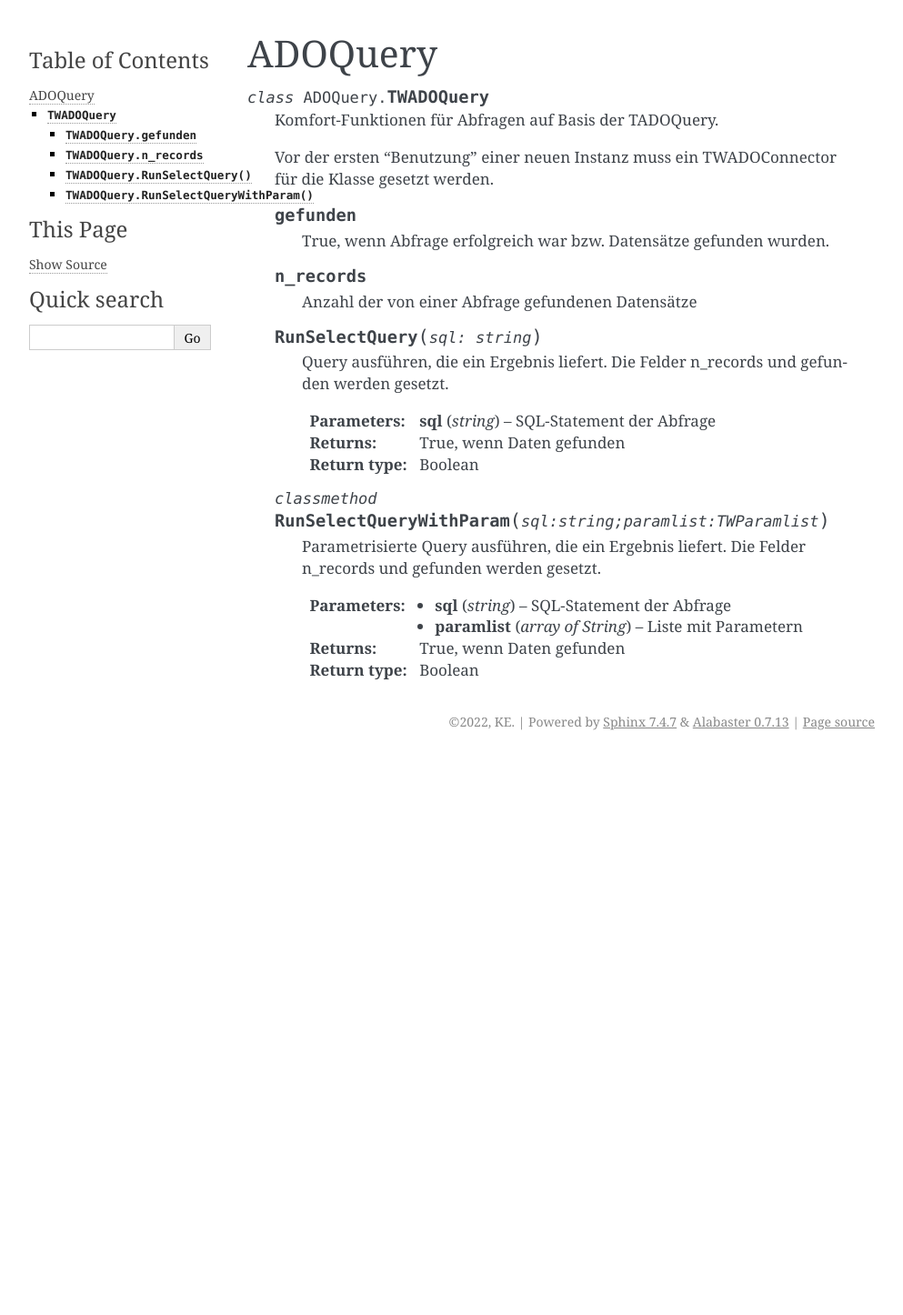
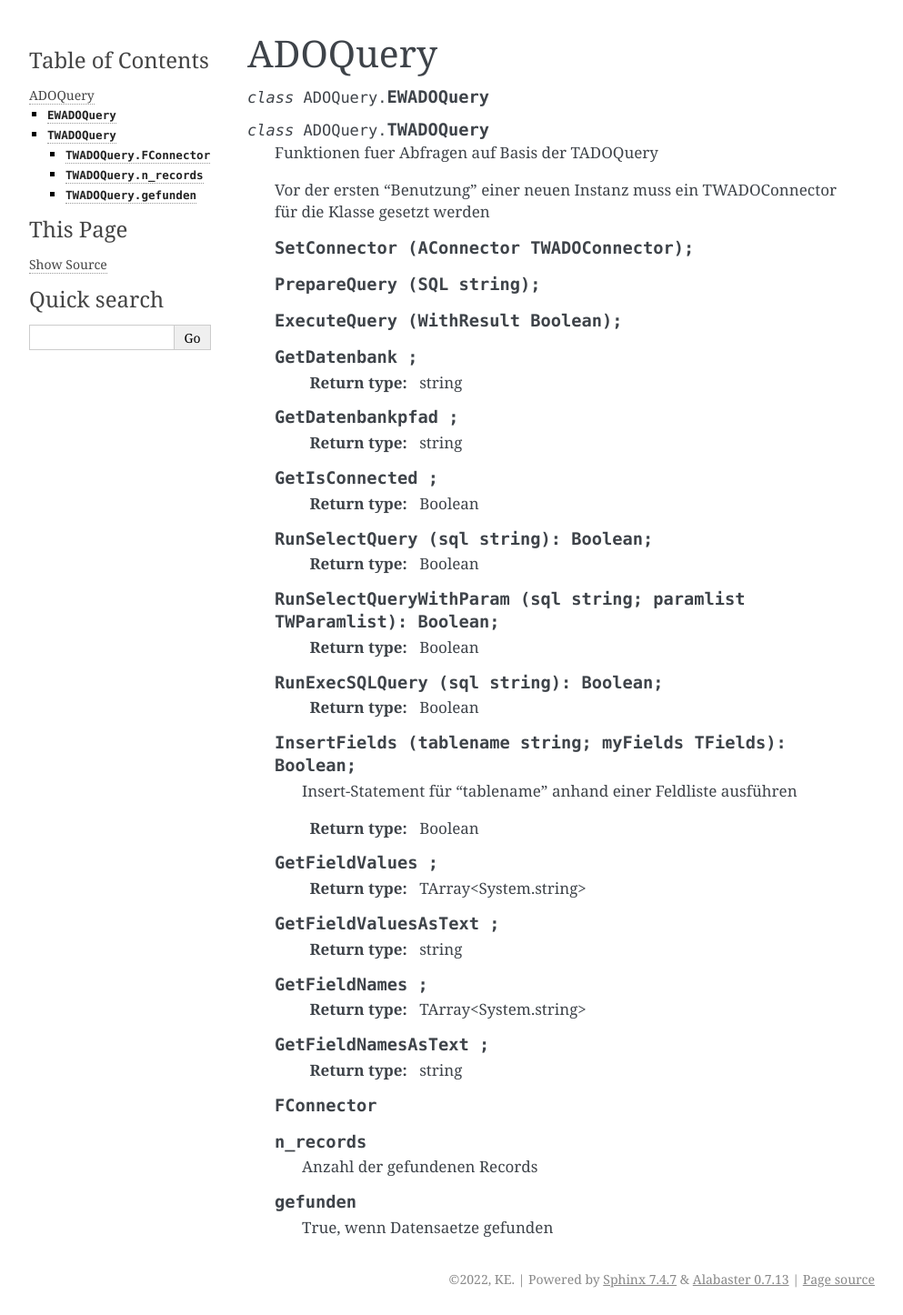
Before and after one commit to KlausEtscheidt/Zoll, a Sphinx documentation site: the page built from doku/source/Datenbank/ADOQuery.rst, in a window 1280 px wide. Shown: the whole page at 91% size, without its empty margins (148-1141 px from the left). Built offline with Sphinx 7.4.7, drawn with Linux system fonts in a browser that asks for light colours; before the commit the page ends 900 px from its top, so only the background shows below that.

Commit message:
rst schreiben verbessert

```diff
--- a/doku/source/Datenbank/ADOQuery.rst
+++ b/doku/source/Datenbank/ADOQuery.rst
@@ -1,41 +1,75 @@
 ADOQuery
 ========
 .. py:module:: ADOQuery
-   :synopsis: Komfort-Funktionen für Abfragen auf Basis der TADOQuery.
+   :synopsis: Komfort-Funktionen fuer Abfragen auf Basis der TADOQuery
 
-.. 	py:class:: TWADOQuery
+.. py:class:: EWADOQuery
 
-	Komfort-Funktionen für Abfragen auf Basis der TADOQuery.
+.. py:class:: TWADOQuery
 
-	Vor der ersten "Benutzung" einer neuen Instanz muss
-	ein TWADOConnector für die Klasse gesetzt werden.
+   Funktionen fuer Abfragen auf Basis der TADOQuery
 
+   Vor der ersten "Benutzung" einer neuen Instanz muss
+   ein TWADOConnector für die Klasse gesetzt werden
 
-	.. py:attribute:: gefunden
+   .. py:method:: SetConnector (AConnector TWADOConnector);
 
-	   True, wenn Abfrage erfolgreich war bzw. Datensätze gefunden wurden.
+   .. py:method:: PrepareQuery (SQL string);
 
-	.. py:attribute:: n_records
+   .. py:method:: ExecuteQuery (WithResult Boolean);
 
-	   Anzahl der von einer Abfrage gefundenen Datensätze
+   .. py:function:: GetDatenbank ;
 
-	.. py:function:: RunSelectQuery(sql:string)
+      :rtype: string
 
-	   Query ausführen, die ein Ergebnis liefert.
-	   Die Felder n_records und gefunden werden gesetzt.
+   .. py:function:: GetDatenbankpfad ;
 
-	   :param string sql: SQL-Statement der Abfrage
-	   :return: True, wenn Daten gefunden
-	   :rtype: Boolean
+      :rtype: string
 
+   .. py:function:: GetIsConnected ;
 
-	.. py:classmethod:: RunSelectQueryWithParam(sql:string;paramlist:TWParamlist)
+      :rtype: Boolean
 
-	   Parametrisierte Query ausführen, die ein Ergebnis liefert.
-	   Die Felder n_records und gefunden werden gesetzt.
+   .. py:function:: RunSelectQuery (sql string): Boolean;
 
-	   :param string sql: SQL-Statement der Abfrage
-	   :param TWParamlist paramlist: Liste mit Parametern
-	   :type paramlist: array of String
-	   :return: True, wenn Daten gefunden
-	   :rtype: Boolean
+      :rtype: Boolean
+
+   .. py:function:: RunSelectQueryWithParam (sql string; paramlist TWParamlist): Boolean;
+
+      :rtype: Boolean
+
+   .. py:function:: RunExecSQLQuery (sql string): Boolean;
+
+      :rtype: Boolean
+
+   .. py:function:: InsertFields (tablename string; myFields TFields): Boolean;
+
+      Insert-Statement für "tablename" anhand einer Feldliste ausführen
+
+      :rtype: Boolean
+
+   .. py:function:: GetFieldValues ;
+
+      :rtype: TArray<System.string>
+
+   .. py:function:: GetFieldValuesAsText ;
+
+      :rtype: string
+
+   .. py:function:: GetFieldNames ;
+
+      :rtype: TArray<System.string>
+
+   .. py:function:: GetFieldNamesAsText ;
+
+      :rtype: string
+
+   .. py:attribute:: FConnector
+
+   .. py:attribute:: n_records
+
+      Anzahl der gefundenen Records
+
+   .. py:attribute:: gefunden
+
+      True, wenn Datensaetze gefunden
```
Also changed, not shown: doku/_ADOQuery.rst (added, +41 -0 lines), doku/source/Auswerten.rst (added, +37 -0 lines), doku/source/Logger.rst (added, +21 -0 lines), 5 other files.
